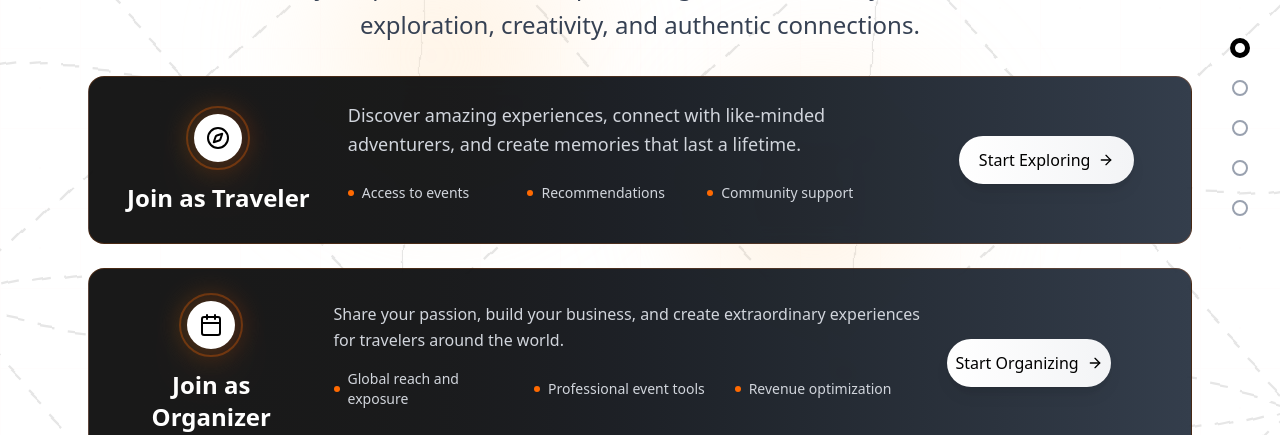
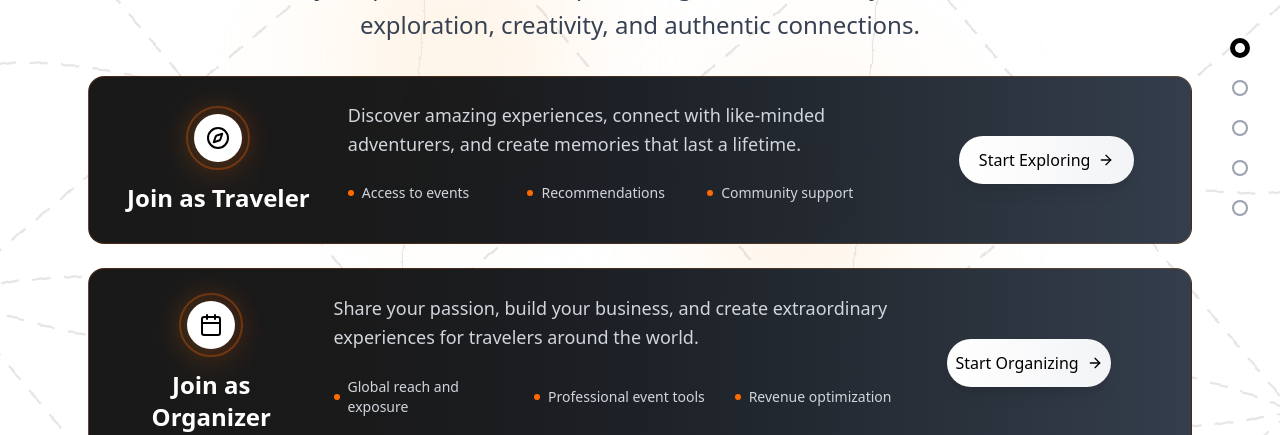
Before and after one commit to Team-EXYTE/Travelon-web, a Next.js app: page / in a window 1280 px wide. Shown: the part 272-707 px from the top of the page. Built offline with nearby package versions, Linux system fonts and the light colour scheme.

Commit message:
changed content

```diff
--- a/src/components/landing/About.tsx
+++ b/src/components/landing/About.tsx
@@ -56,11 +56,10 @@ const About = () => {
             </div>
 
             <h3 className="text-xl md:text-2xl font-bold mb-4 md:mb-6 text-white group-hover:text-orange-200 transition-colors duration-300">
-              Global Reach
+              Local Reach
             </h3>
             <p className="text-gray-400 leading-relaxed text-sm md:text-base group-hover:text-gray-300 transition-colors duration-300">
-              Connect with travelers and organizers from around the world,
-              expanding your network and discovering diverse cultures.
+              Connect with travelers and organizers across Sri Lanka to expand your network and immerse yourself in diverse cultures.
             </p>
           </div>
 
--- a/src/components/landing/JoinSection.tsx
+++ b/src/components/landing/JoinSection.tsx
@@ -153,7 +153,7 @@ const JoinSection = () => {
 
               {/* Content section */}
               <div className="lg:w-3/5">
-                <p className="text-gray-300 mb-3 md:mb-4 text-sm md:text-base leading-relaxed group-hover:text-gray-200 transition-colors duration-300">
+                <p className="text-gray-300 mb-4 md:mb-6 text-base md:text-lg leading-relaxed group-hover:text-gray-200 transition-colors duration-300">
                   Share your passion, build your business, and create
                   extraordinary experiences for travelers around the world.
                 </p>
--- a/src/components/landing/TravelersFeatures.tsx
+++ b/src/components/landing/TravelersFeatures.tsx
@@ -12,9 +12,9 @@ const TravelersFeatures = () => {
     },
     {
       icon: Heart,
-      title: "Personalized Recommendations",
+      title: "Find Your Interest",
       description:
-        "Get tailored suggestions based on your preferences, past experiences, and travel history.",
+        "Choose from diverse event categories tailored to your preferences - arts & culture, food, music, and more.",
     },
     {
       icon: Shield,
@@ -24,9 +24,9 @@ const TravelersFeatures = () => {
     },
     {
       icon: MessageCircle,
-      title: "Connect with Locals",
+      title: "Share Your Journey",
       description:
-        "Chat directly with organizers and fellow travelers to enhance your experience.",
+        "Post your travel experiences and watch other travelers' adventures through our dashboard.",
     },
   ];
 
```
